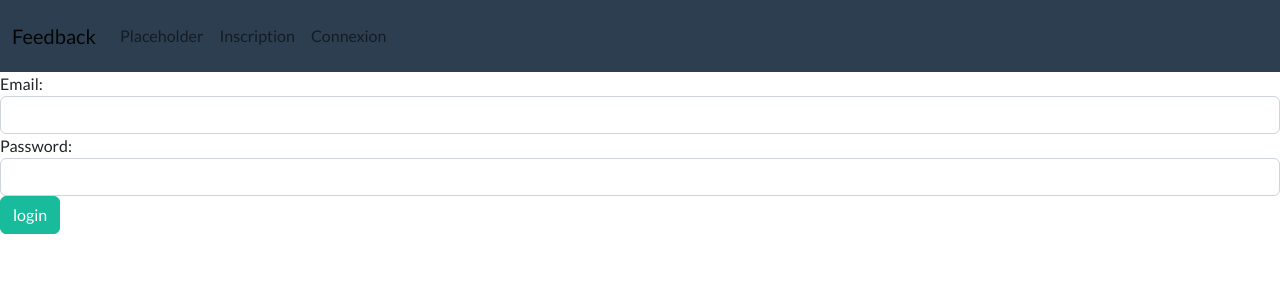
After one commit to AChardonnet/PC_feedback, a Symfony app: template templates/security/login.html.twig in a window 1280 px wide. The commit adds this page. Shown: the top 300 px of the page. Run offline with Twig, Linux system fonts and the light colour scheme; the template is opened without the code that fills it, so the values that code supplies are empty; some libraries are stand-ins or nearby versions.

Commit message:
création du formulaire de login et de la fonction de logout

```diff
--- a/templates/base.html.twig
+++ b/templates/base.html.twig
@@ -22,6 +22,18 @@
                 <li class="nav-item">
                     <a class="nav-link" href="">Placeholder</a>
                 </li>
+                {% if not app.user %}
+                    <li class="nav-item">
+                        <a href="{{ path('security_signup') }}" class="nav-link">Inscription</a>
+                    </li>
+                    <li class="nav-item">
+                        <a href="{{ path('security_login') }}" class="nav-link">Connexion</a>
+                    </li>
+                {% else %}
+                <li class="nav-item">
+                    <a href="{{ path('security_logout') }}" class="nav-link">Déconnexion</a>
+                </li>
+                {% endif %}
             </ul>
         </div>
     </div>
--- /dev/null
+++ b/templates/security/login.html.twig
@@ -0,0 +1,24 @@
+{% extends 'base.html.twig' %}
+
+{% block body %}
+    {% if error %}
+        <div>{{ error.messageKey|trans(error.messageData, 'security') }}</div>
+    {% endif %}
+
+    <form action="{{ path('security_login') }}" method="post">
+        <div class="form-group">
+            <label for="username">Email:</label>
+            <input type="text" id="username" name="_username" value="{{ last_username }}" class="form-control">
+        </div>
+        <div class="form-group">
+            <label for="password">Password:</label>
+            <input type="password" id="password" name="_password" class="form-control">
+        </div>
+        <input type="hidden" name="_csrf_token" value="{{ csrf_token('authenticate') }}">
+        {# If you want to control the URL the user is redirected to on success
+        <input type="hidden" name="_target_path" value="/account"> #}
+        <div class="form-group">
+            <button type="submit" class="btn btn-success">login</button>
+        </div>
+    </form>
+{% endblock %}
```
Also changed, not shown: src/Controller/SecurityController.php (+21 -1 lines), templates/security/signup.html.twig (+7 -7 lines), 1 other file.
